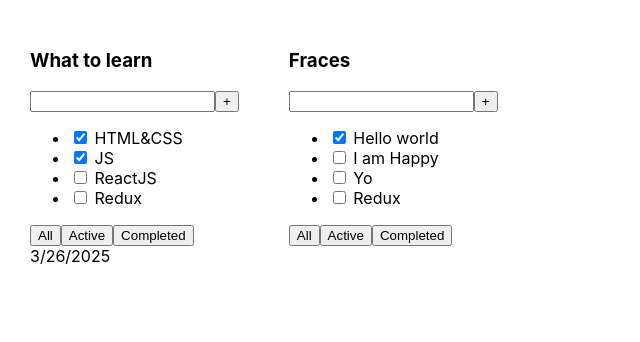
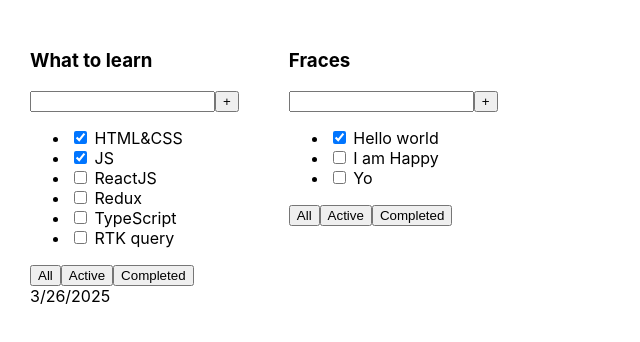
Before and after one commit to VanoKi/todolist-react, a React (Vite) app: page / in a window 1280 px wide. Shown: the top 342 px of the page, without its empty margins (0-640 px from the left). Built offline with nearby package versions, Linux system fonts and the light colour scheme.

Commit message:
feat: add items to tasks1

```diff
--- a/src/App.tsx
+++ b/src/App.tsx
@@ -14,13 +14,14 @@ const App = () => {
     { id: 2, title: 'JS', isDone: true },
     { id: 3, title: 'ReactJS', isDone: false },
     { id: 4, title: 'Redux', isDone: false },
+    { id: 5, title: 'TypeScript', isDone: false },
+    { id: 6, title: 'RTK query', isDone: false },
   ]
 
   const tasks2: Task[] = [
     { id: 1, title: 'Hello world', isDone: true },
     { id: 2, title: 'I am Happy', isDone: false },
     { id: 3, title: 'Yo', isDone: false },
-    { id: 4, title: 'Redux', isDone: false },
   ]
   return <div className="app">
     <TodoListItem title={'What to learn'} tasks={tasks1} date={String(Day.toLocaleDateString())}/>
```
